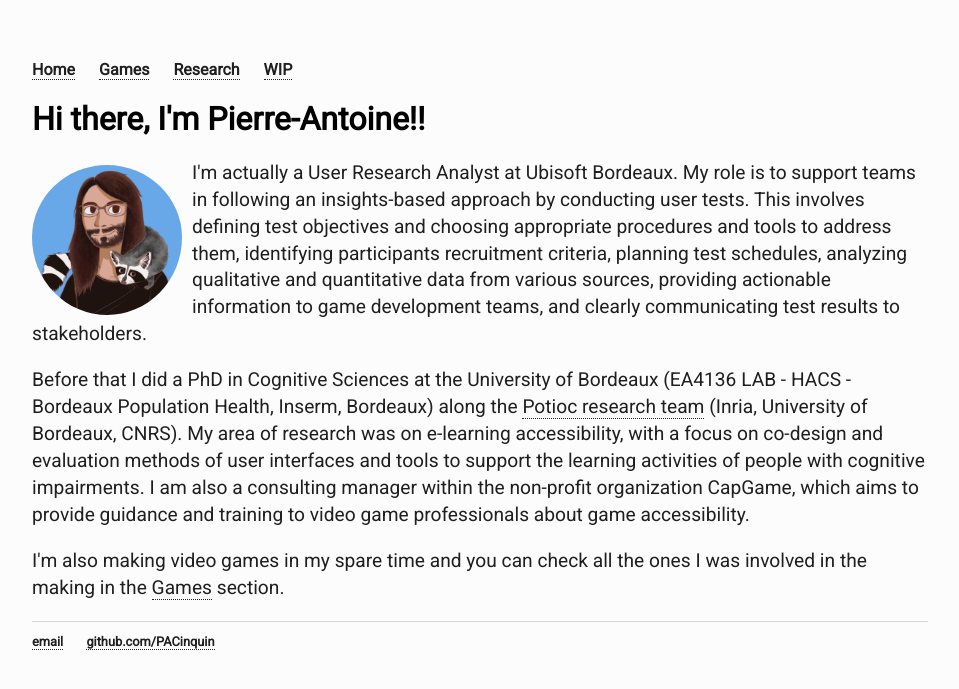
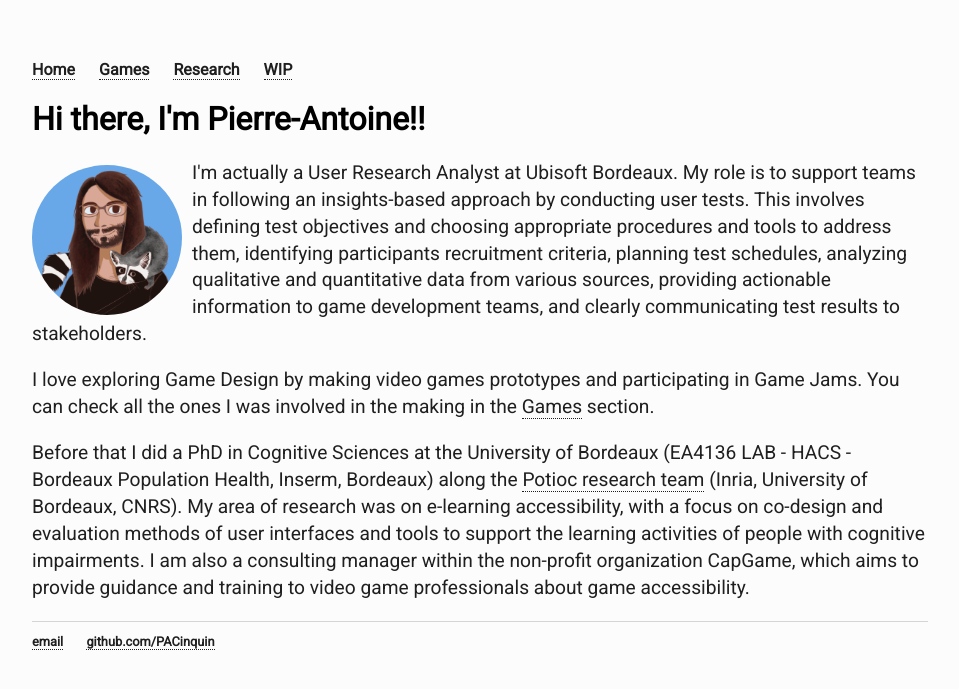
Before and after one commit to PACinquin/pacinquin.github.io, a Jekyll site: the page built from index.html, in a window 1280 px wide. Shown: the top 689 px of the page, without its empty margins (160-1119 px from the left). Built offline with Jekyll 4.4.1, drawn with Linux system fonts in a browser that asks for light colours.

Commit message:
Update index.html

```diff
--- a/index.html
+++ b/index.html
@@ -7,8 +7,10 @@
 <p><img class="avatar" src="/img/pac.png" alt="This is a drawing of me.">
 I'm actually a User Research Analyst at Ubisoft Bordeaux. My role is to support teams in following an insights-based approach by conducting user tests. This involves defining test objectives and choosing appropriate procedures and tools to address them, identifying participants recruitment criteria, planning test schedules, analyzing qualitative and quantitative data from various sources, providing actionable information to game development teams, and clearly communicating test results to stakeholders.</p>
 
+<p>I love exploring Game Design by making video games prototypes and participating in Game Jams. You can check all the ones I was involved in the making in the <a href="/playthings.html">Games</a> section.</p>
+
+
 <p>Before that I did a PhD in Cognitive Sciences at the University of Bordeaux (EA4136 LAB - HACS - Bordeaux Population Health, Inserm, Bordeaux) along the <a href="https://team.inria.fr/potioc/">Potioc research team</a> (Inria, University of Bordeaux, CNRS). My area of research was on e-learning accessibility, with a focus on co-design and evaluation methods of user interfaces and tools to support the learning activities of people with cognitive impairments. I am also a consulting manager within the non-profit organization CapGame, which aims to provide guidance and training to video game professionals about game accessibility.</p>
 
-<p>I'm also making video games in my spare time and you can check all the ones I was involved in the making in the <a href="/playthings.html">Games</a> section.</p>
 </div>
 <!-- /.blurb -->
```
